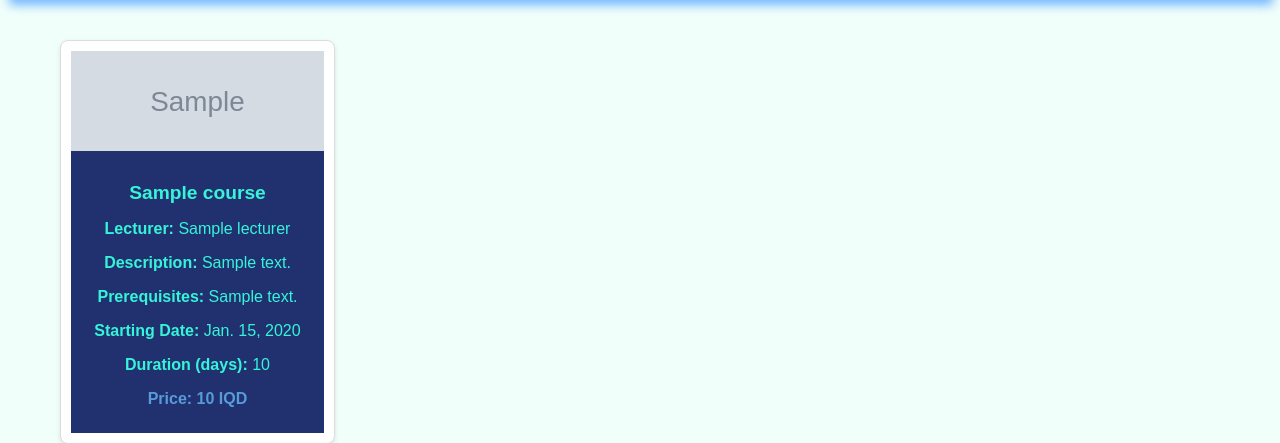
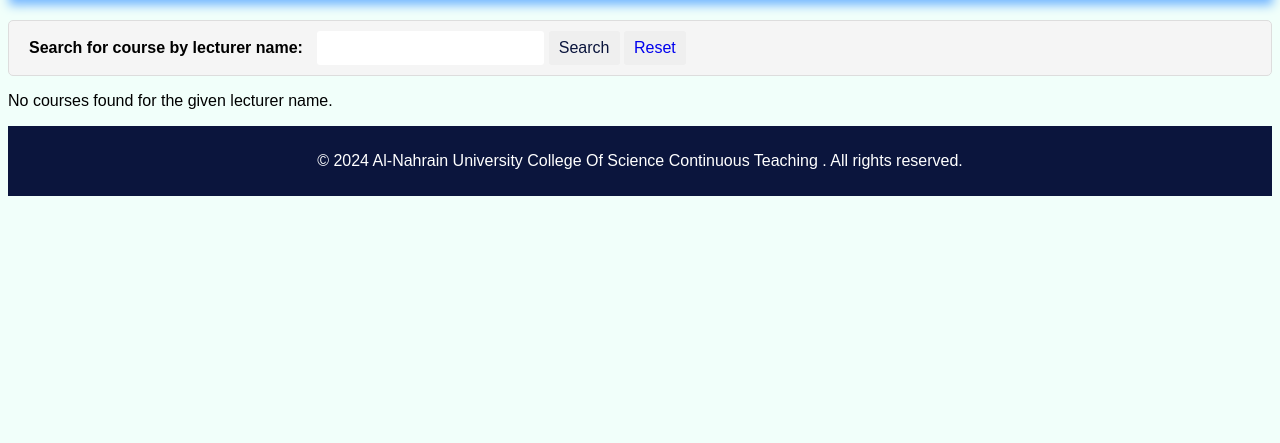
Before and after one commit to Ahmad-Git-Hub/course-management-web-app-Django, a Django app: page /course/ in a window 1280 px wide. Shown: the part 182-625 px from the top of the page. Run offline with Django 5.2, Linux system fonts and the light colour scheme; tables that the repository leaves empty hold one stand-in row (values such as "Sample post"); grey boxes marked "Sample" are stand-in pictures.

Commit message:
Implement search functionality in course template and edit course view accordingly

```diff
--- a/core/templates/core/course.html
+++ b/core/templates/core/course.html
@@ -1,5 +1,22 @@
 {% extends "core/index.html" %}
 {% block content %}
+
+<div class="search-section">
+  <form method="GET">
+      <label for="lecturer_name">Search for course by lecturer name:</label>
+      <input type="text" id="lecturer_name" name="lecturer_name" />
+      <button type="submit" class="search-button">
+          <span class="button-text">Search</span>
+      </button>
+      <button type="button" class="reset-button">
+          <a href="{% url 'core-course' %}"><span class="button-text">Reset</span></a>
+      </button>
+  </form>
+</div>
+
+
+
+{% if courses %}
   <div class="grid-container">
     {% for course in courses %}
       <div class="grid-item">
@@ -18,4 +35,7 @@
       </div>
     {% endfor %}
   </div>
+{% else %}
+  <p>No courses found for the given lecturer name.</p>
+{% endif %}
 {% endblock content %}
--- a/core/templates/core/lecturer.html
+++ b/core/templates/core/lecturer.html
@@ -1,6 +1,7 @@
 {% extends "core/index.html" %}
 
 {% block content %}
+
 
 <div class="search-section">
     <form method="GET">
@@ -14,6 +15,7 @@
         </button>
     </form>
 </div>
+
 <div class="sorting-lecturer">
     <p style="display: inline-block;">SORT BY</p>
     <a class="link" href="{% url 'core-lecturer' %}?sort_by=lecturer_name">Name</a>
@@ -21,6 +23,7 @@
     <a class="link" href="{% url 'core-lecturer' %}?sort_by=qualification">Qualification</a>
 </div>
 
+{% if lecturers %}
     <div class="lecturer-container">
     {% for lecturer in lecturers %}
     <div class="grid-item">
@@ -36,4 +39,7 @@
     </div>
     {% endfor %}
     </div>
+{% else %}
+  <p>No lecturer found for the given name.</p>
+{% endif %}
  {% endblock content %}
--- a/core/views.py
+++ b/core/views.py
@@ -1,3 +1,4 @@
+from datetime import date
 from django.shortcuts import render
 from .models import Lecturer, Course
 
@@ -7,10 +8,13 @@ def home(request):
 
 
 def course(request):
-    courses = Course.objects.all()
+    lecturer_name = request.GET.get('lecturer_name', None)
+    today = date.today()
+    courses = Course.objects.filter(starting_date__gt=today)
+    if lecturer_name:
+        courses = courses.filter(lecturer__lecturer_name__icontains=lecturer_name)
     context = {'courses': courses}
     return render(request, 'core/course.html', context)
-
 
 def lecturer(request):
     lecturers = Lecturer.objects.all()
```
Lines whose indentation alone changed are shown as unchanged.
